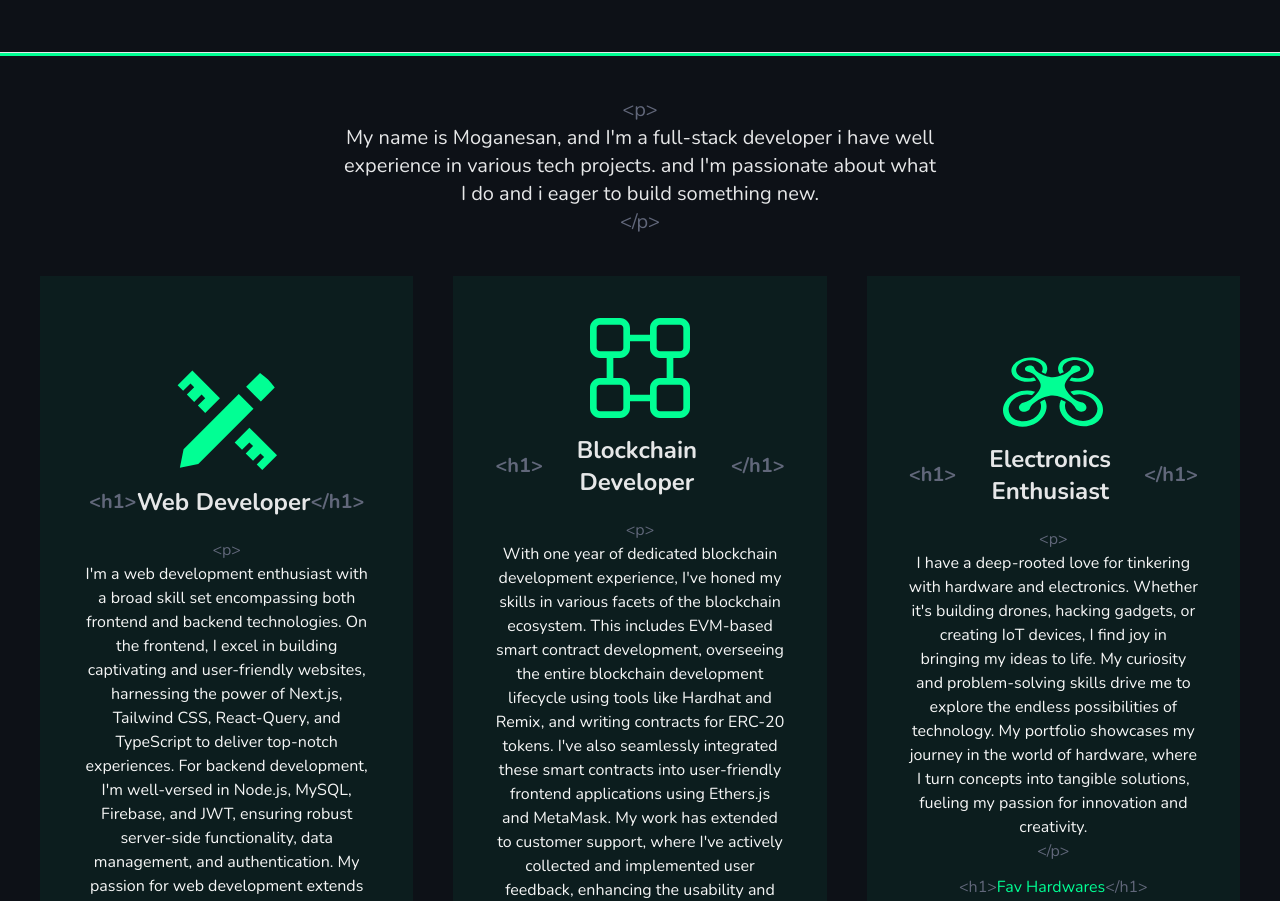
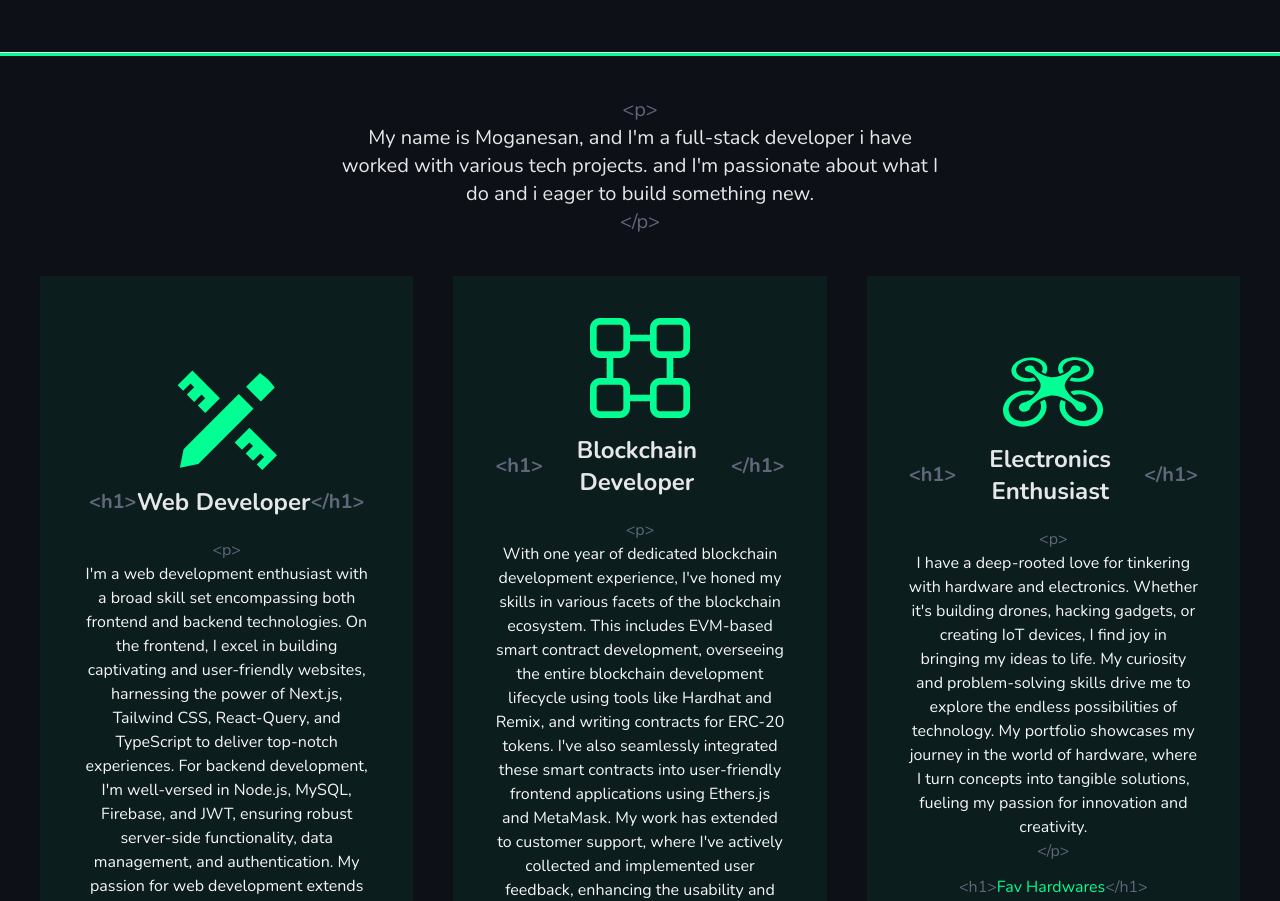
Before and after one commit to Moganesan/moganesan.github.io, a Next.js app: page / in a window 1280 px wide. Shown: the part 940-1841 px from the top of the page. Built offline with nearby package versions, Linux system fonts and the light colour scheme.

Commit message:
intro content updated

```diff
--- a/components/intro.js
+++ b/components/intro.js
@@ -7,9 +7,9 @@ const Intro = () => {
       <span className="w-2/3 text-2xl text-center smb:text-xl smb:w-full sm:w-2/3 md:w-1/2 text-text1">
         {"<p>"}
         <p className="text-white">
-          My name is Moganesan, and I&apos;m a full-stack developer i have well
-          experience in various tech projects. and I&apos;m passionate about
-          what I do and i eager to build something new.
+          My name is Moganesan, and I&apos;m a full-stack developer i have
+          worked with various tech projects. and I&apos;m passionate about what
+          I do and i eager to build something new.
         </p>
         {"</p>"}
       </span>
```
